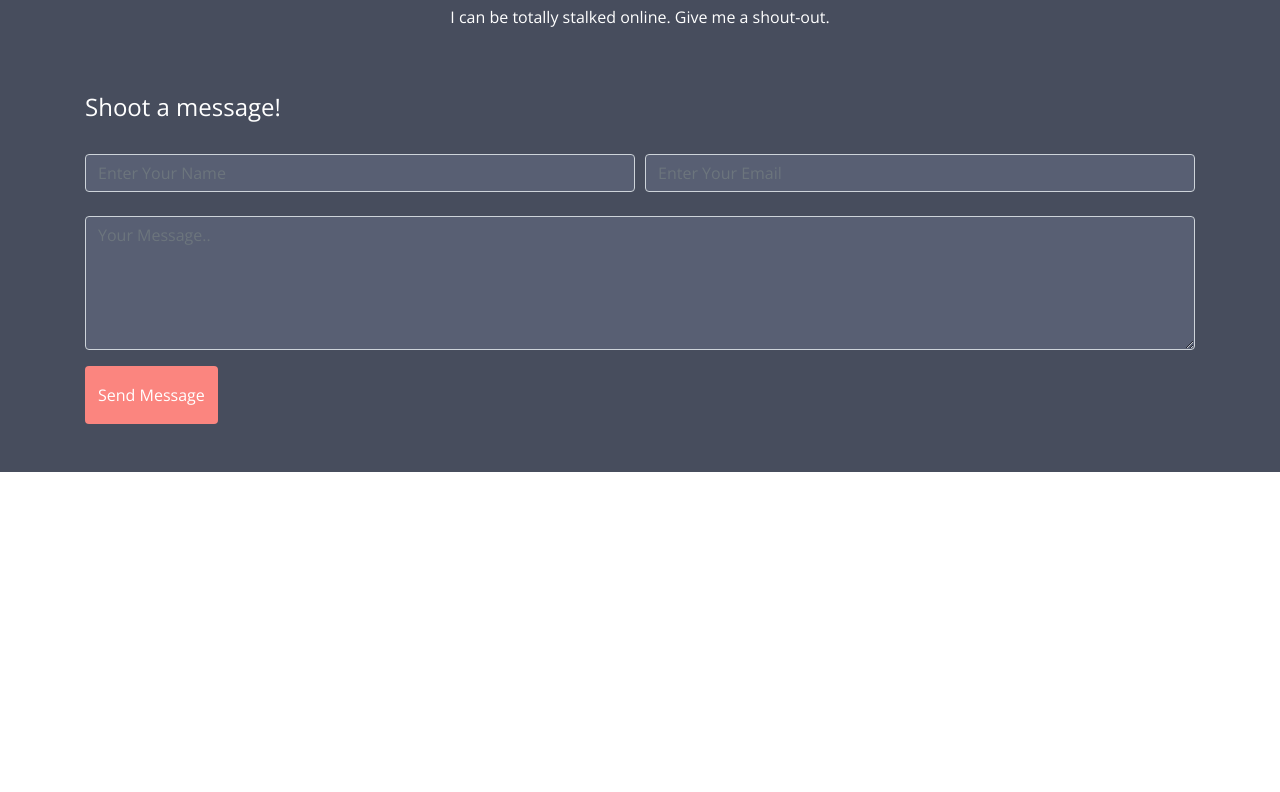
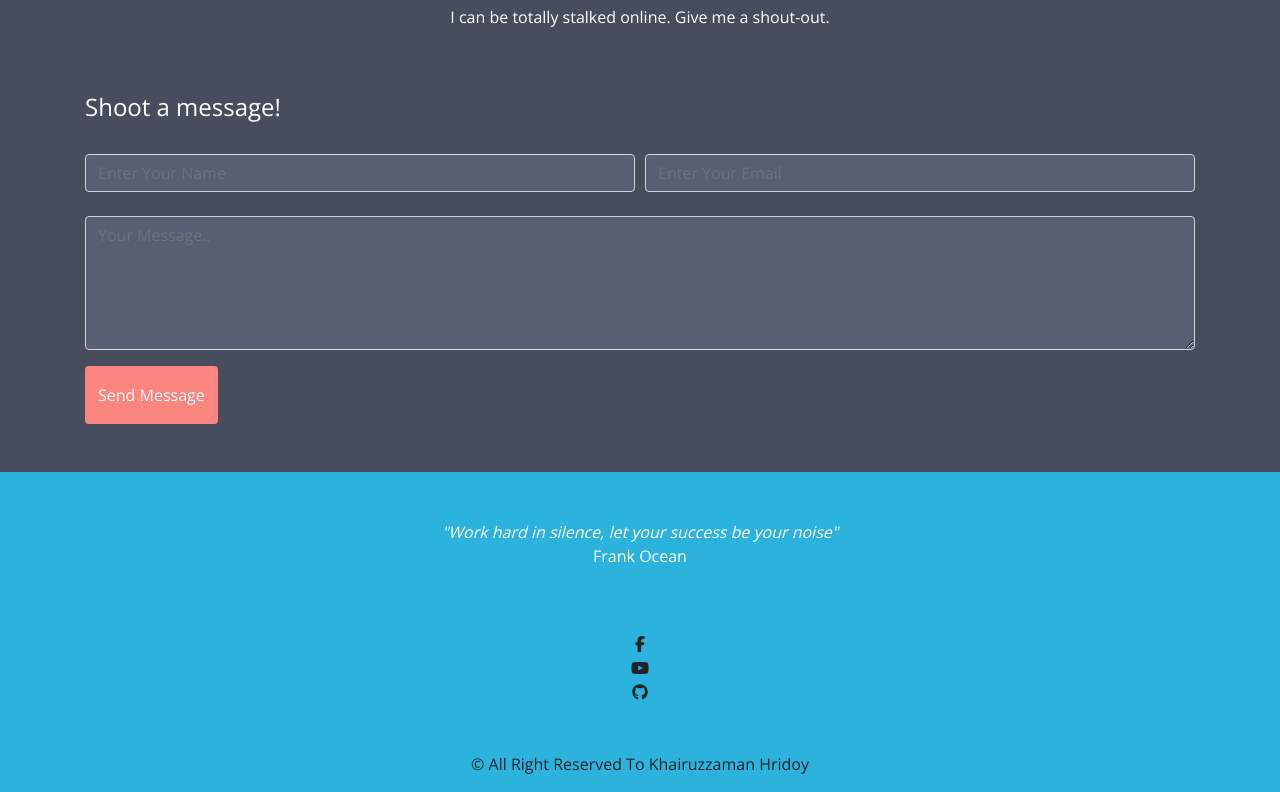
Before and after one commit to KhairuzzamanHridoy97/KhairuzzamanHridoy97.github.io, a plain HTML site: page index.html in a window 1280 px wide. Shown: the part 4075-4867 px from the top of the page. Before the commit the page ends 4547 px from the top, so only its background shows below. Drawn offline with nearby package versions, Linux system fonts and the light colour scheme.

Commit message:
Update index.html

```diff
--- a/index.html
+++ b/index.html
@@ -319,17 +319,41 @@
         </form>
        </div>
     </div>
-
-    <!-- ### Footer Section ### -->
-    <section>
+<!--  ### Footer Section ###  -->
+  <section>
       <div class="footer">
         <div class="container">
-          <div class="row">
-            <em></em>
+          <div class="row py-5 ">
+            <div class="col text-center text-white">
+              <em>"Work hard in silence, let your success be your noise"</em>
+              <br>
+              <p>Frank Ocean</p>
+            </div>
+          </div>
+
+        <div class="row  pb-5">
+          <div class="col text-center ">
+               <div class="circle-footer">
+                 <i class="fab fa-facebook-f"></i>
+               </div>
+               <div class="circle-footer">
+                 <i class="fab fa-youtube"></i>
+               </div>
+               <div class="circle-footer">
+                 <i class="fab fa-github"></i>
+               </div>
+          </div>
+        </div>
+        <div class="row">
+            <div class="col text-center">
+              <p>&copy; All Right Reserved To Khairuzzaman Hridoy</p>
+            </div>
           </div>
         </div>
       </div>
-    </section>
+   </section>
+
+
 
 
 
```
